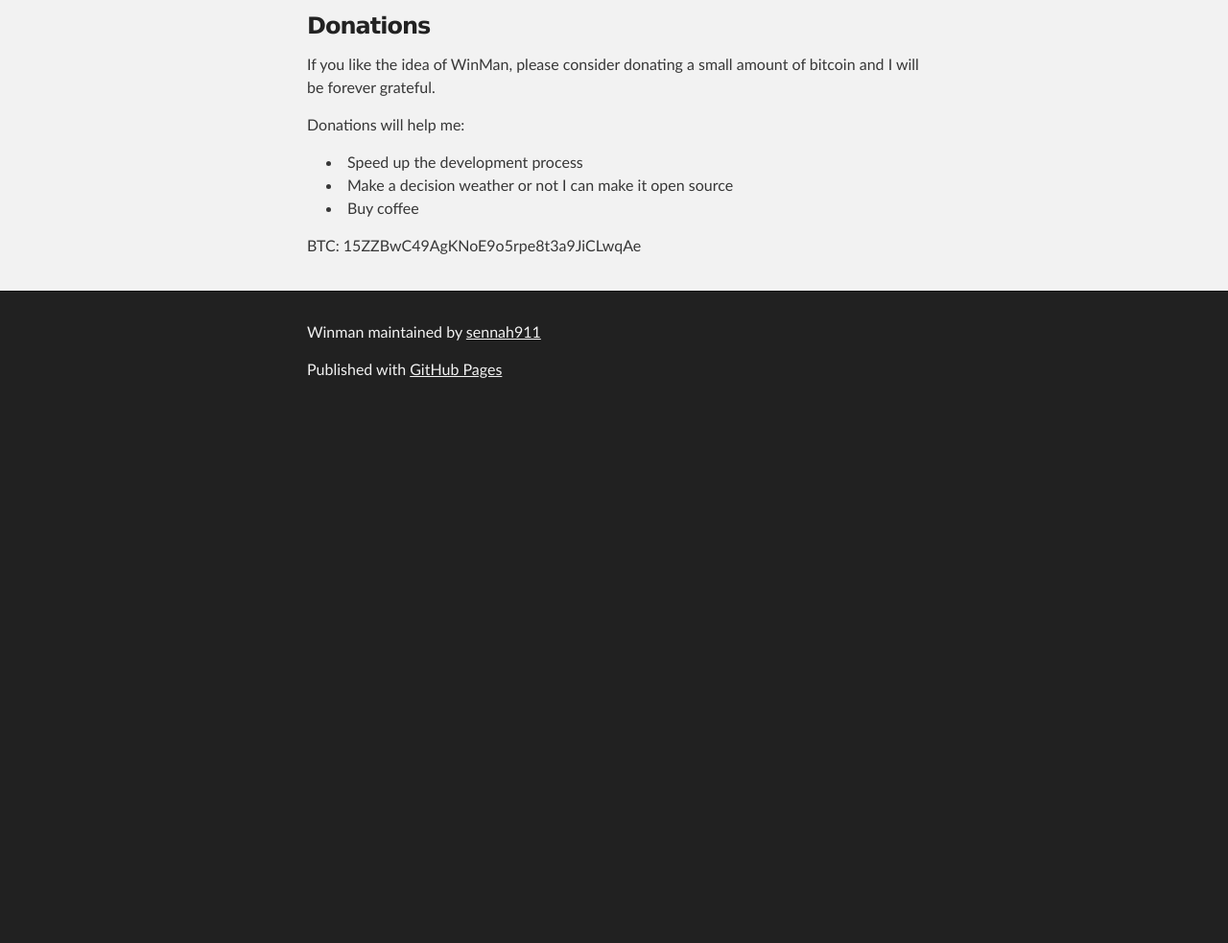
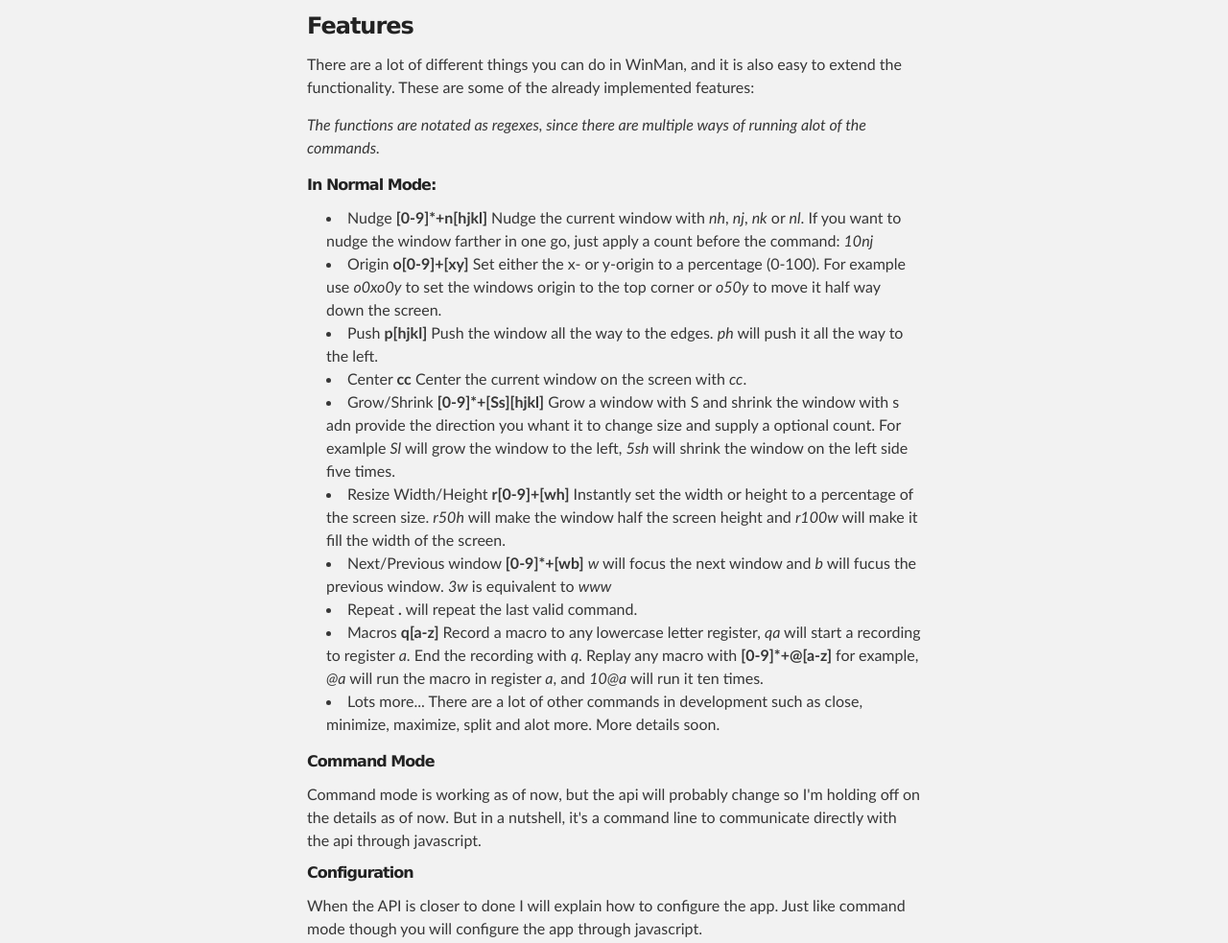
Before and after one commit to sennah911/WinMan, a plain HTML site: page index.html in a window 1280 px wide. Shown: the part 1580-2563 px from the top of the page at 96% size. Before the commit the page ends 2012 px from the top, so only its background shows below. Drawn offline with Linux system fonts and the light colour scheme.

Commit message:
Added a features section

```diff
--- a/index.html
+++ b/index.html
@@ -45,6 +45,57 @@
 <p>I haven't decided weather or not I will make this open source and rely on donations.</p>
 
 <h3>
+<a name="features" class="anchor" href="#features"><span class="octicon octicon-link"></span></a>Features</h3>
+
+<p>There are a lot of different things you can do in WinMan, and it is also easy to extend the functionality. These are some of the already implemented features:</p>
+<em>The functions are notated as regexes, since there are multiple ways of running alot of the commands.</em>
+
+<p>
+<h6>In Normal Mode:</h6>
+
+    <ul>
+        <li>
+        Nudge <strong>[0-9]*+n[hjkl]</strong> Nudge the current window with <em>nh</em>, <em>nj</em>, <em>nk</em> or <em>nl</em>. If you want to nudge the window farther in one go, just apply a count before the command: <em>10nj</em>
+        </li>
+        <li>
+        Origin <strong>o[0-9]+[xy]</strong> Set either the x- or y-origin to a percentage (0-100). For example use <em>o0xo0y</em> to set the windows origin to the top corner or <em>o50y</em> to move it half way down the screen.
+        </li>
+        <li>
+        Push <strong>p[hjkl]</strong> Push the window all the way to the edges. <em>ph</em> will push it all the way to the left.
+        </li>
+        <li>
+        Center <strong>cc</strong> Center the current window on the screen with <em>cc</em>.
+        </li>
+        <li>
+        Grow/Shrink <strong>[0-9]*+[Ss][hjkl]</strong> Grow a window with S and shrink the window with s adn provide the direction you whant it to change size and supply a optional count. For examlple <em>Sl</em> will grow the window to the left, <em>5sh</em> will shrink the window on the left side five times.
+        </li>
+        <li>
+        Resize Width/Height <strong>r[0-9]+[wh]</strong> Instantly set the width or height to a percentage of the screen size. <em>r50h</em> will make the window half the screen height and <em>r100w</em> will make it fill the width of the screen.
+        </li>
+        <li>
+        Next/Previous window <strong>[0-9]*+[wb]</strong> <em>w</em> will focus the next window and <em>b</em> will fucus the previous window. <em>3w</em> is equivalent to <em>www</em>
+        </li>
+        <li>
+        Repeat <strong>.</strong> will repeat the last valid command.
+        </li>
+        <li>
+        Macros <strong>q[a-z]</strong> Record a macro to any lowercase letter register, <em>qa</em> will start a recording to register <em>a</em>. End the recording with <em>q</em>. Replay any macro with <strong>[0-9]*+@[a-z]</strong> for example, <em>@a</em> will run the macro in register <em>a</em>, and <em>10@a</em> will run it ten times.
+        </li>
+        <li>
+        Lots more... There are a lot of other commands in development such as close, minimize, maximize, split and alot more. More details soon.
+        </li>
+    </ul>
+    <h6>Command Mode</h6>
+
+    Command mode is working as of now, but the api will probably change so I'm holding off on the details as of now. But in a nutshell, it's a command line to communicate directly with the api through javascript.
+
+    <h6>Configuration </h6>
+    <p>When the API is closer to done I will explain how to configure the app. Just like command mode though you will configure the app through javascript.</p>
+
+</p>
+
+
+<h3>
 <a name="donations" class="anchor" href="#donations"><span class="octicon octicon-link"></span></a>Donations</h3>
 
 <p>If you like the idea of WinMan, please consider donating a small amount of bitcoin and I will be forever grateful.</p>
```
